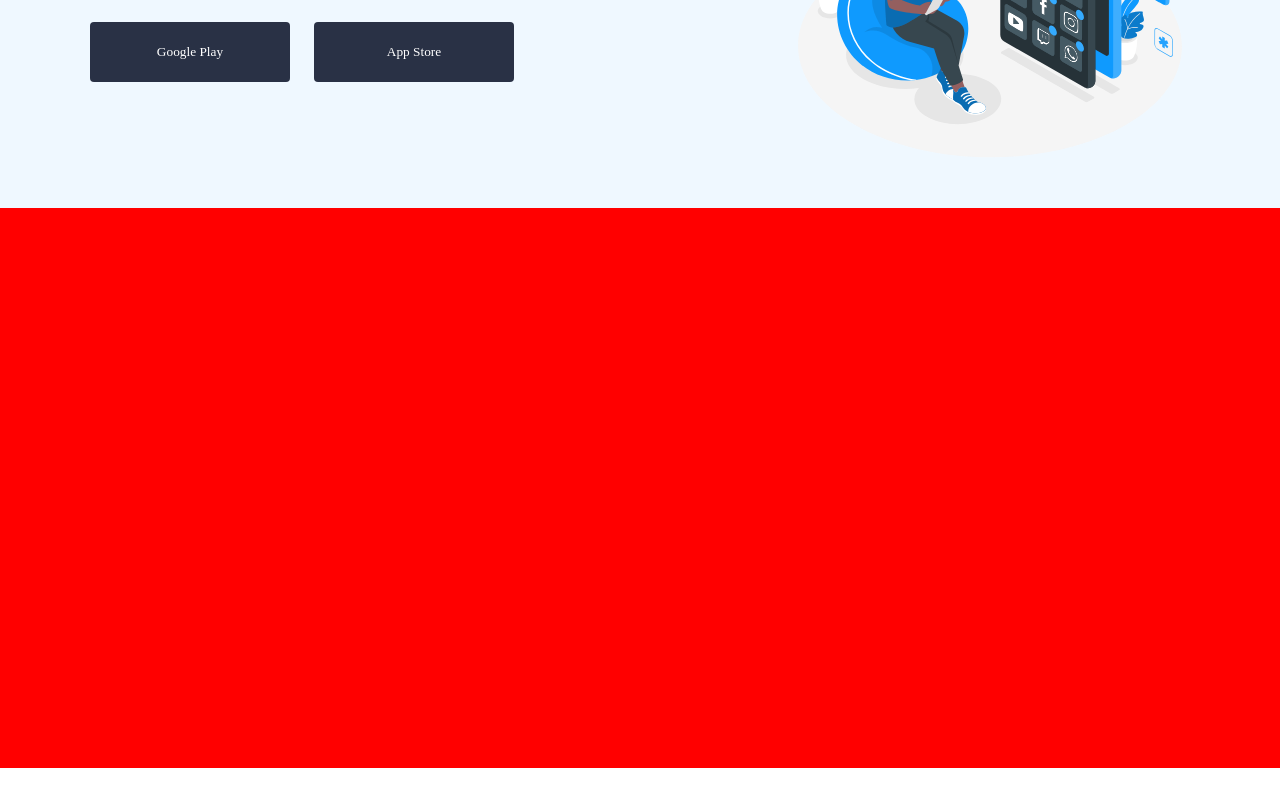
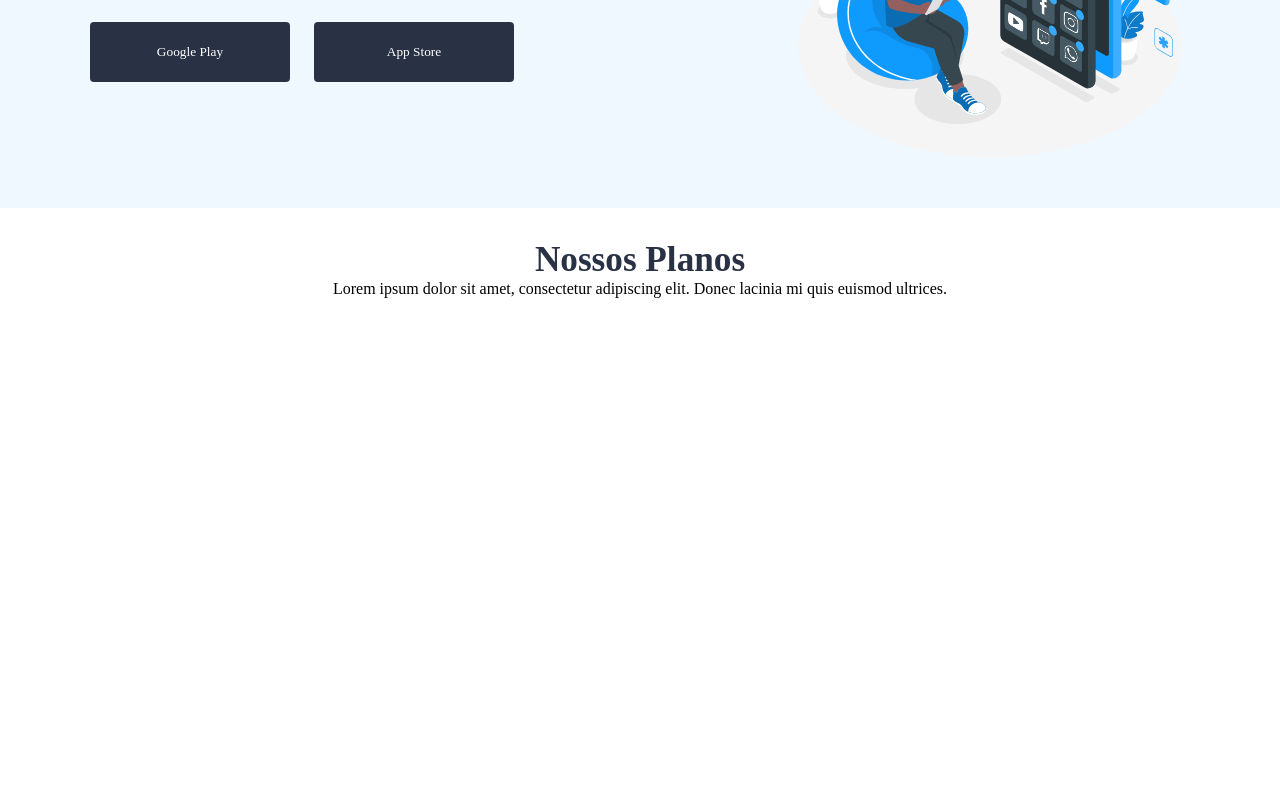
Before and after one commit to PedroMakengo/rachi, a React (Create React App) app: page / in a window 1280 px wide. Shown: the part 1459-2259 px from the top of the page. Before the commit the page ends 2227 px from the top, so only its background shows below. Built offline with nearby package versions, Linux system fonts and the light colour scheme.

Commit message:
Trabalhando na parte de planos

```diff
--- a/src/components/MyPlans/index.jsx
+++ b/src/components/MyPlans/index.jsx
@@ -5,7 +5,11 @@ import { MyPlansContent, Container } from './style.js';
 const MyPlans = () => {
   return (
     <MyPlansContent>
-      <Container className="container"></Container>
+      <Container className="container">
+        <h1>Nossos Planos</h1>
+        <p>Lorem ipsum dolor sit amet, consectetur adipiscing elit.
+          Donec lacinia mi quis euismod ultrices.</p>
+      </Container>
     </MyPlansContent>
   )
 }
--- a/src/components/MyPlans/style.js
+++ b/src/components/MyPlans/style.js
@@ -2,8 +2,18 @@ import styled from "styled-components";
 
 export const MyPlansContent = styled.section `
   height: 70vh;
-  background: red;
 `;
 
 
-export const Container = styled.div ``;
+export const Container = styled.div `
+  padding-top: 2rem;
+  text-align: center;
+
+  h1 {
+    font-weight: bold;
+    font-size: 2.2rem;
+
+    color: #293145;
+  }
+
+`;
```
